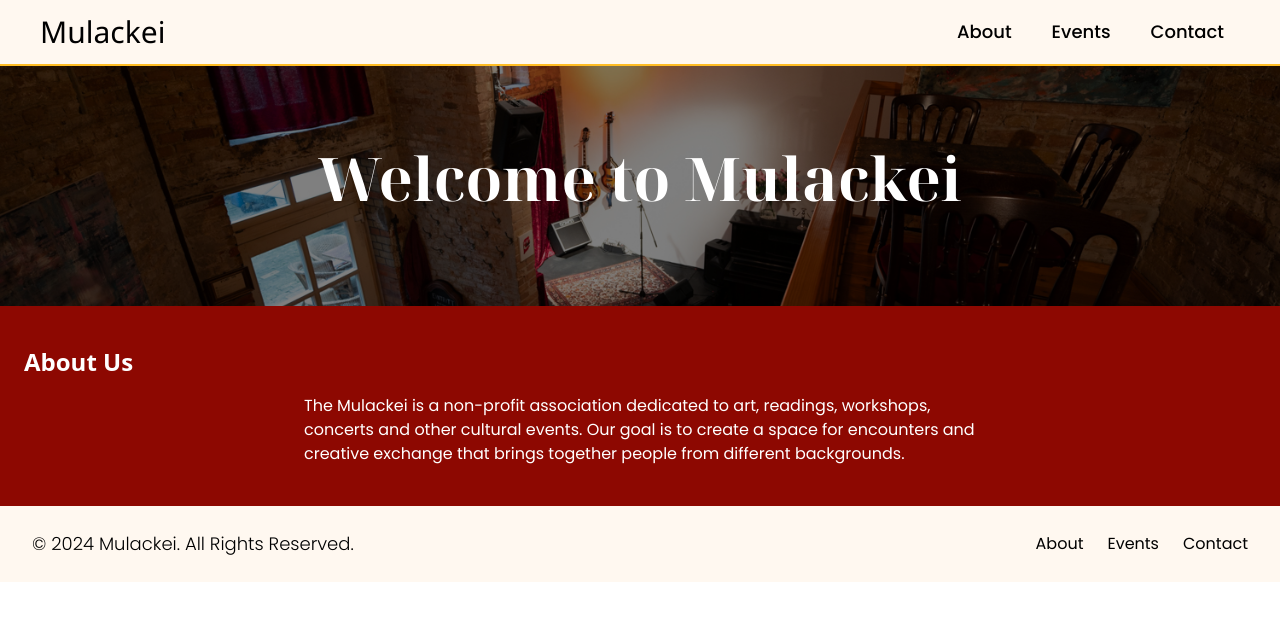
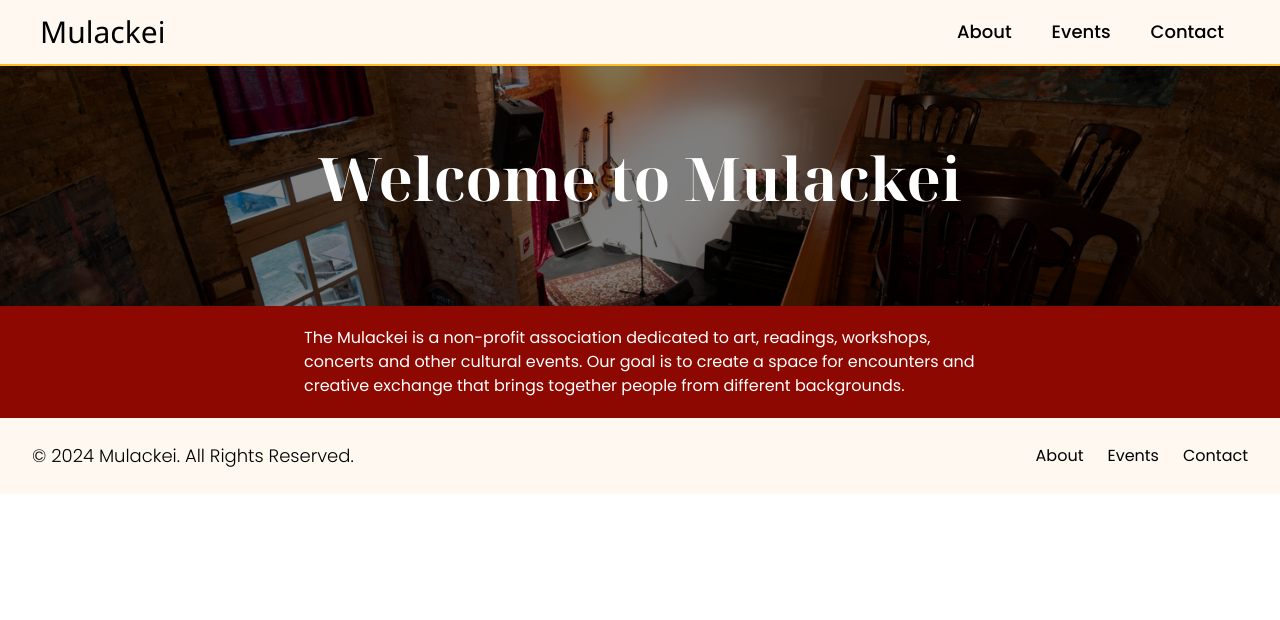
Before and after one commit to bradheath96/mulackei-site, a React (Create React App) app: page / in a window 1280 px wide. Shown: the top 620 px of the page. Built offline with nearby package versions, Linux system fonts and the light colour scheme; what tailwindcss-animated would draw is missing.

Commit message:
Minor changes to homepage

```diff
--- a/src/pages/Home.js
+++ b/src/pages/Home.js
@@ -7,11 +7,11 @@ const Home = () => {
 	}, []);
 
 	return (
-		<div className="relative">
+		<div className=" relative">
 			{/* Hero Section with Background Image */}
 			<div className="relative min-h-[30vh] overflow-hidden">
 				<div
-					className="absolute inset-0 bg-cover bg-center bg-no-repeat scale-200 transform"
+					className="bg-primary absolute inset-0 bg-cover bg-center bg-no-repeat scale-200 transform"
 					style={{ backgroundImage: `url(${Mulackei})` }}>
 					<div className="absolute inset-0 bg-black/50"></div>{" "}
 					{/* Dark Overlay */}
@@ -19,21 +19,19 @@ const Home = () => {
 
 				{/* Text Overlay */}
 				<section className="relative flex flex-col items-center justify-center min-h-[30vh] text-center p-6">
-					<h1 className="animate-fade-up font-titleFont text-3xl lg:text-6xl font-bold mb-4 text-white">
+					<h1 className="animate-fade animate-duration-1000 font-titleFont text-3xl lg:text-6xl font-bold mb-4 text-white">
 						Welcome to Mulackei
 					</h1>
 				</section>
 			</div>
 
 			{/* About Us Section */}
-			<div className="bg-primary text-white py-10 px-6 text-left">
-				<h2 className="animate-fade-up text-2xl font-bold mb-4">About Us</h2>
-				<p className="animate-fade-up max-w-2xl mx-auto text-md font-bodyFont">
+			<div className="bg-primary text-white py-5 px-6 text-left">
+				<p className="animate-fade animate-duration-1000 max-w-2xl mx-auto text-md font-bodyFont">
 					The Mulackei is a non-profit association dedicated to art, readings,
 					workshops, concerts and other cultural events. Our goal is to create a
 					space for encounters and creative exchange that brings together people
 					from different backgrounds.
-
 				</p>
 			</div>
 		</div>
```
